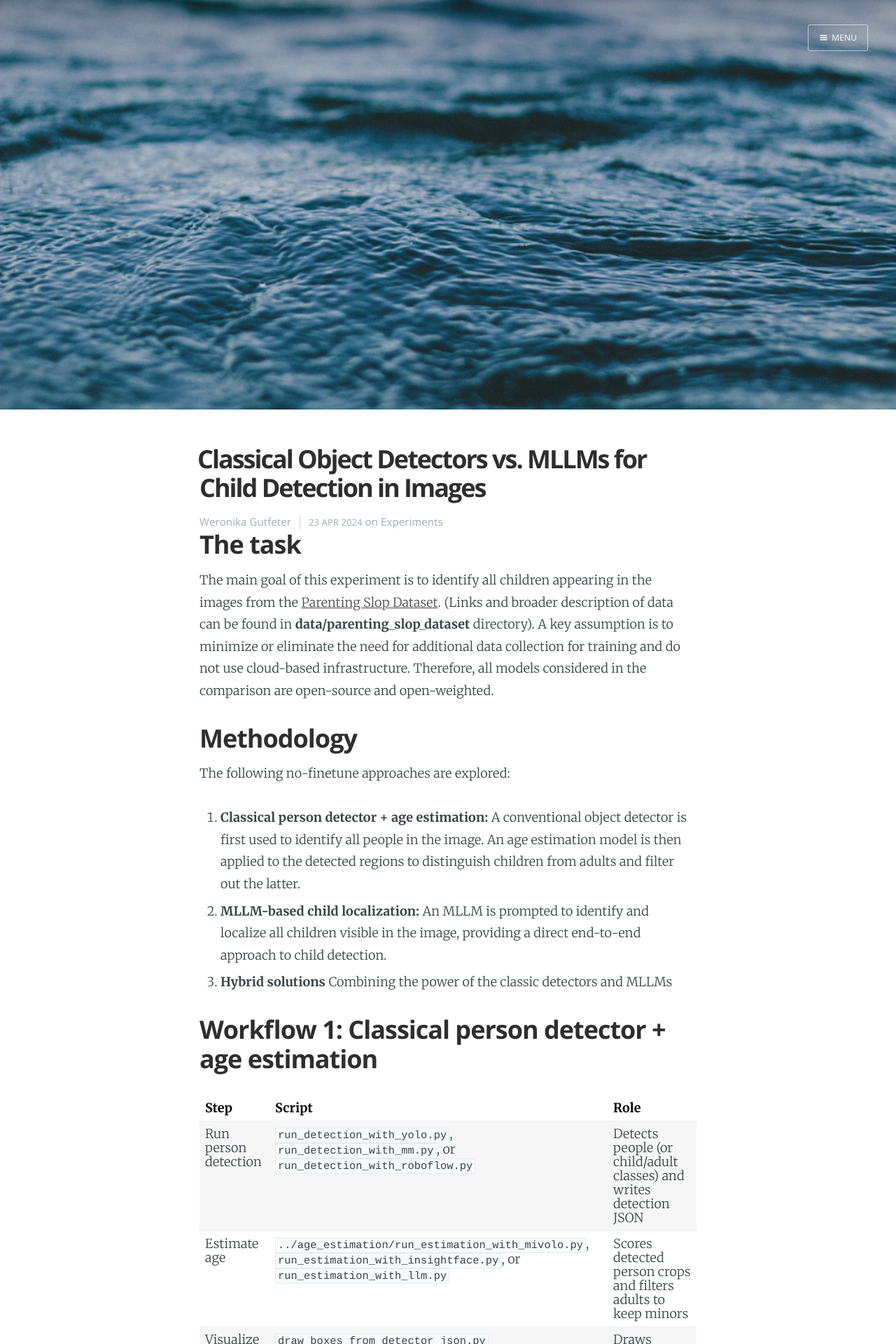
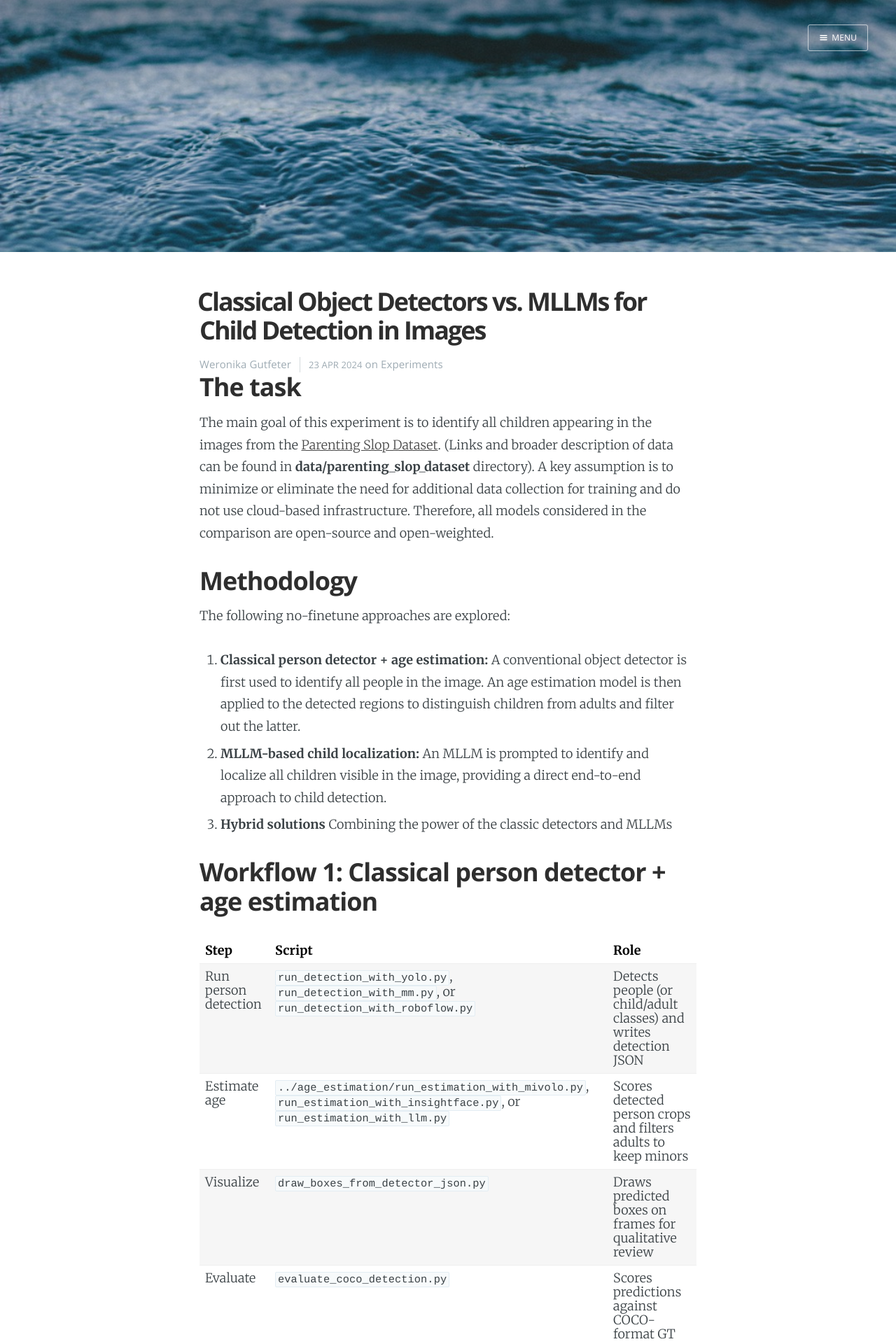
Before and after one commit to weronikagutfeter/weronikagutfeter.github.io, a Jekyll site: the page built from _posts/2026-10-10-llms_vs_detectors.md, in a window 1280 px wide. Shown: the top 1920 px of the page at 70% size. Built offline with Jekyll 4.4.1, drawn with Linux system fonts in a browser that asks for light colours; nearby versions of some CDN libraries.

Commit message:
small style change (cover size)

```diff
--- a/_layouts/post.html
+++ b/_layouts/post.html
@@ -11,7 +11,7 @@ class: 'post-template'
 <!-- Everything inside the #post tags pulls data from the post -->
 <!-- #post -->
 
-<header class="main-header post-head {% if page.cover %}" style="background-image: url({{ site.baseurl }}{{ page.cover }}) {% else %}no-cover{% endif %}">
+<header class="main-header author-head {% if page.cover %}" style="background-image: url({{ site.baseurl }}{{ page.cover }}) {% else %}no-cover{% endif %}">
     <nav class="main-nav {% if page.cover %} overlay {% endif %} clearfix">
         {% if page.logo %}<a class="blog-logo" href="{{ site.baseurl }}"><img src="{{ site.baseurl }}{{ page.logo }}" alt="Blog Logo" /></a>{% endif %}
         {% if page.navigation %}
```
